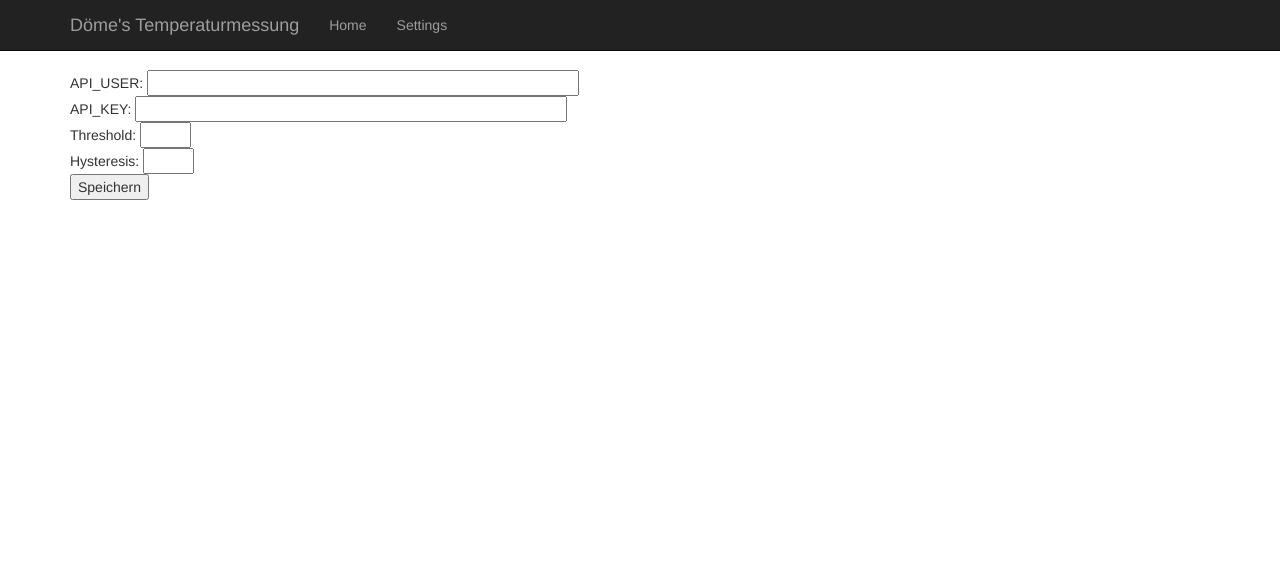
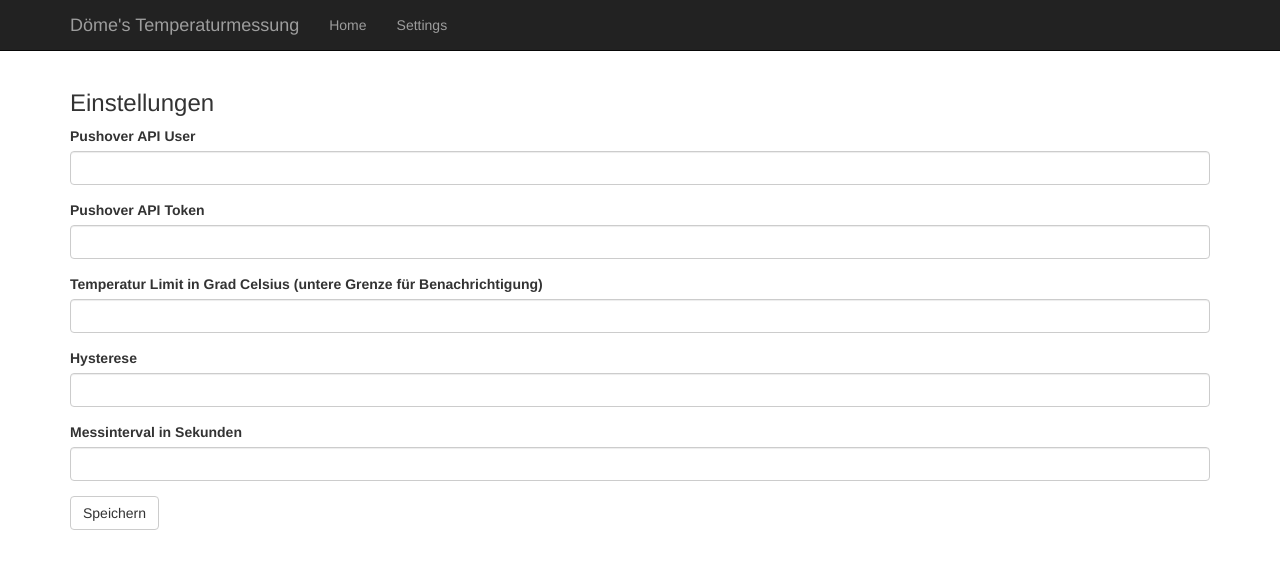
Before and after one commit to cfaessler/temp-watcher, a Flask app: template web/templates/config.htm in a window 1280 px wide. Shown: the top 569 px of the page. Run offline with Flask 2, Linux system fonts and the light colour scheme; the template is opened without the code that fills it, so the values that code supplies are empty; some libraries are stand-ins or nearby versions.

Commit message:
Applied bootstrap css to settings form

```diff
--- a/web/server.py
+++ b/web/server.py
@@ -5,17 +5,14 @@ import datetime
 import requests
 import logging
 from requests.exceptions import ConnectionError
-
 from bson.json_util import dumps
 from pymongo import MongoClient
 from flask import Flask, render_template, request, Response
 from flask_socketio import SocketIO
-
 from settings import SettingsWrapper
 
 # Read settings
 settings = SettingsWrapper()
-
 
 PUSHOVER_URL = 'https://api.pushover.net/1/messages.json'
 MONGODB_URL = 'mongodb://localhost:27017/'
@@ -86,7 +83,7 @@ def add_value():
     return "success"
 
 
-@app.route('/settings', methods=['POST','GET'])
+@app.route('/settings', methods=['POST', 'GET'])
 def config():
     saved = False
     if request.method == 'POST':
@@ -94,6 +91,7 @@ def config():
         settings.set('Pushover', 'API_USER', request.form['API_USER'])
         settings.set('Global', 'THRESHOLD', request.form['THRESHOLD'])
         settings.set('Global', 'HYSTERESIS', request.form['HYSTERESIS'])
+        settings.set('Global', 'INTERVAL', request.form['INTERVAL'])
         settings.update_settings()
         saved = True
 
@@ -101,7 +99,8 @@ def config():
                            API_TOKEN=settings.PUSHOVER_API_TOKEN,
                            API_USER=settings.PUSHOVER_API_USER,
                            THRESHOLD=settings.THRESHOLD,
-                           HYSTERESIS=settings.HYSTERESIS, settings_saved=saved)
+                           HYSTERESIS=settings.HYSTERESIS, INTERVAL=settings.INTERVAL,
+                           settings_saved=saved)
 
 
 @app.route('/index')
--- a/web/settings.py
+++ b/web/settings.py
@@ -13,6 +13,7 @@ class SettingsWrapper:
         self.PUSHOVER_API_TOKEN = self.settings.get('Pushover', 'API_TOKEN')
         self.PUSHOVER_API_USER = self.settings.get('Pushover', 'API_USER')
         self.APP_KEY = self.settings.get('Global', 'SECRET_KEY')
+        self.INTERVAL = self.settings.get('Global', 'INTERVAL')
         with open('../settings.cfg', 'wb') as config_file:
             self.settings.write(config_file)
 
--- a/web/templates/config.htm
+++ b/web/templates/config.htm
@@ -1,14 +1,30 @@
 {% extends "base.html" %}
 {% block content %}
-<body>
+<h3>Einstellungen</h3>
 <form method="POST">
-    API_USER: <input name="API_USER" value="{{ API_USER }}" size="50"><br>
-    API_KEY: <input name="API_TOKEN" value="{{ API_TOKEN }}" size="50"><br>
-    Threshold: <input name="THRESHOLD" value="{{ THRESHOLD }}" size="3"><br>
-    Hysteresis: <input name="HYSTERESIS" value="{{ HYSTERESIS }}" size="3"><br>
-    <input type="submit" value="Speichern">
+    <div class="form-group">
+        <label for="API_USER">Pushover API User</label>
+        <input id="API_USER" class="form-control" name="API_USER" value="{{ API_USER }}" size="50">
+    </div>
+    <div class="form-group">
+        <label for="API_TOKEN">Pushover API Token</label>
+        <input id="API_TOKEN" class="form-control" name="API_TOKEN" value="{{ API_TOKEN }}" size="50">
+    </div>
+    <div class="form-group">
+        <label for="THRESHOLD">Temperatur Limit in Grad Celsius (untere Grenze für Benachrichtigung)</label>
+        <input type="number" id="THRESHOLD" class="form-control" name="THRESHOLD" value="{{ THRESHOLD }}" size="50">
+    </div>
+    <div class="form-group">
+        <label for="HYSTERESIS">Hysterese</label>
+        <input type="number" id="HYSTERESIS" class="form-control" name="HYSTERESIS" value="{{ HYSTERESIS }}" size="50">
+    </div>
+    <div class="form-group">
+        <label for="INTERVAL">Messinterval in Sekunden</label>
+        <input type="number" id="INTERVAL" class="form-control" name="INTERVAL" value="{{ INTERVAL }}" size="50">
+    </div>
+    <button type="submit" class="btn btn-default">Speichern</button>
     {% if settings_saved %}
-    Änderungen wurden gespeichert
+    <span class="label label-success">Änderungen wurden gespeichert</span>
     {% endif %}
 </form>
 {% endblock %}
```
